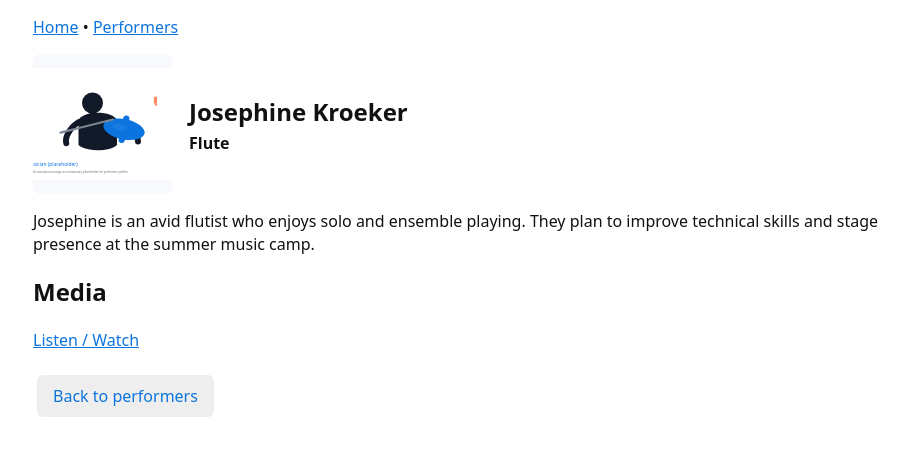
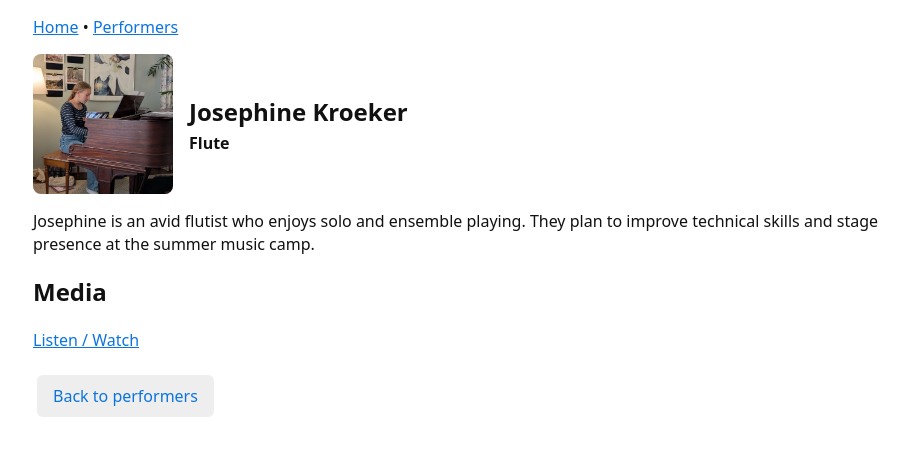
Before and after one commit to KurtKroeker/csehy-fundraising, a Jekyll site: the page built from _performers/josephine-kroeker.md, in a window 1280 px wide. Shown: the top 456 px of the page, without its empty margins (173-1082 px from the left). Built offline with Jekyll 4.4.1, drawn with Linux system fonts in a browser that asks for light colours.

Commit message:
added photos for Josephine Kroeker

```diff
--- a/_data/performers.yml
+++ b/_data/performers.yml
@@ -12,7 +12,7 @@
   bio: 'Short bio for Alanna Krol.'
 - name: Josephine Kroeker
   instrument: Piano/Accordion/Voice
-  photo: placeholder-musician.svg
+  photo: josephine-accordion.jpg
   bio: 'Short bio for Josephine Kroeker.'
 # - name: Example Student
 #   instrument: Violin
--- a/_performers/josephine-kroeker.md
+++ b/_performers/josephine-kroeker.md
@@ -3,7 +3,7 @@ layout: performer
 title: "Josephine Kroeker"
 name: "Josephine Kroeker"
 instrument: "Flute"
-photo: "placeholder-musician.svg"
+photo: "josephine-piano.jpg"
 bio: >
   Josephine is an avid flutist who enjoys solo and ensemble playing. They plan to improve technical skills and stage presence at the summer music camp.
 media_url: ""
```
Also changed, not shown: assets/images/josephine-accordion.jpg (added), assets/images/josephine-piano.jpg (added).
